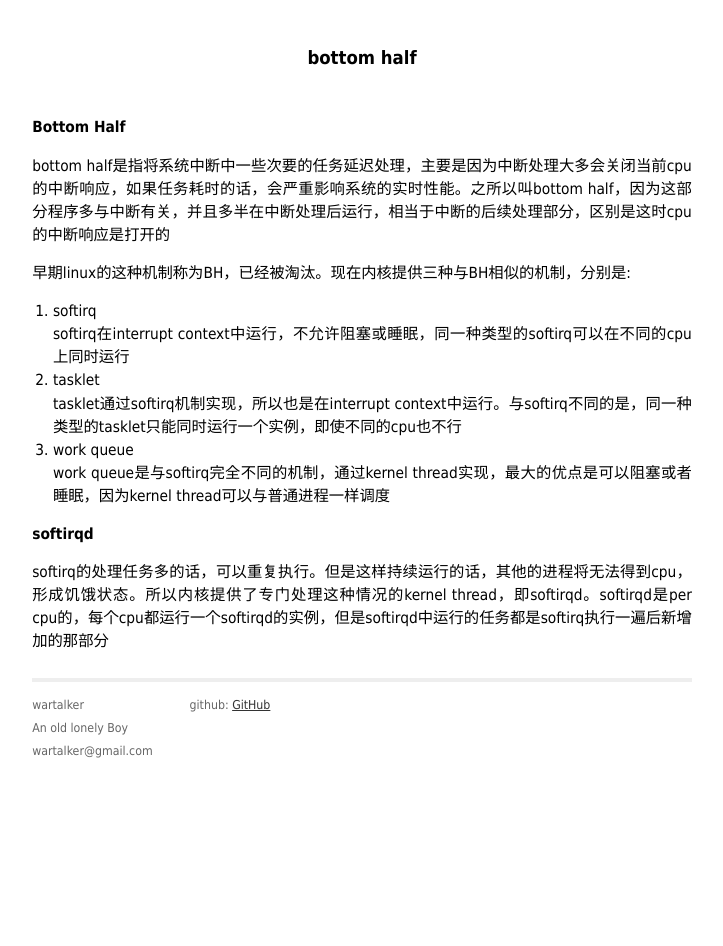
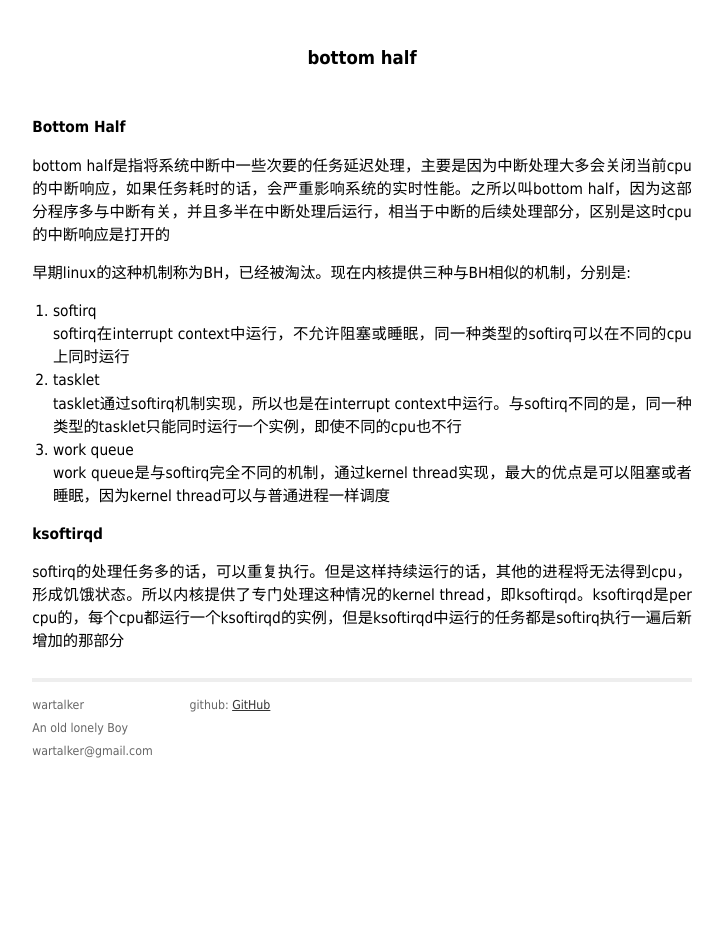
Before and after one commit to alone-walker/alone-walker.github.com, a Jekyll site: the page built from _posts/2013-09-22-bottomhalf.md, in a window 1280 px wide. Shown: the whole page, without its empty margins (278-1001 px from the left). Built offline with Jekyll 4.4.1, drawn with Linux system fonts in a browser that asks for light colours; Markdown is read by kramdown in place of the engine named in the settings.

Commit message:
Update 2013-09-22-bottomhalf.md

```diff
--- a/_posts/2013-09-22-bottomhalf.md
+++ b/_posts/2013-09-22-bottomhalf.md
@@ -19,5 +19,5 @@ bottom half是指将系统中断中一些次要的任务延迟处理，主要是
    work queue是与softirq完全不同的机制，通过kernel thread实现，最大的优点是可以阻塞或者睡眠，因为kernel thread可以与普通进程一样调度
 
 
-###softirqd
-softirq的处理任务多的话，可以重复执行。但是这样持续运行的话，其他的进程将无法得到cpu，形成饥饿状态。所以内核提供了专门处理这种情况的kernel thread，即softirqd。softirqd是per cpu的，每个cpu都运行一个softirqd的实例，但是softirqd中运行的任务都是softirq执行一遍后新增加的那部分
+###ksoftirqd
+softirq的处理任务多的话，可以重复执行。但是这样持续运行的话，其他的进程将无法得到cpu，形成饥饿状态。所以内核提供了专门处理这种情况的kernel thread，即ksoftirqd。ksoftirqd是per cpu的，每个cpu都运行一个ksoftirqd的实例，但是ksoftirqd中运行的任务都是softirq执行一遍后新增加的那部分
```
